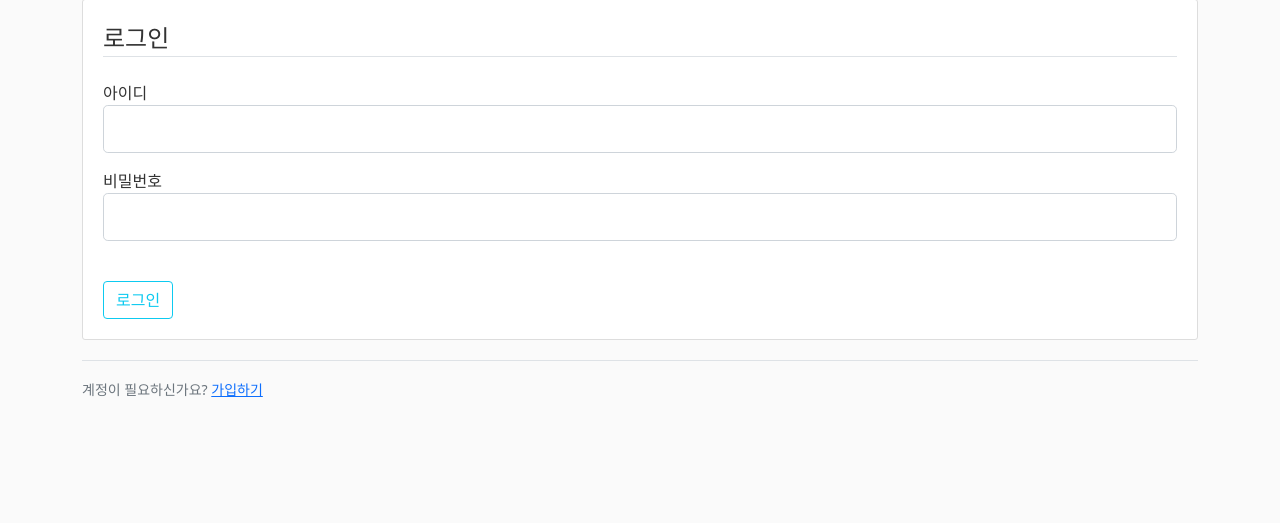
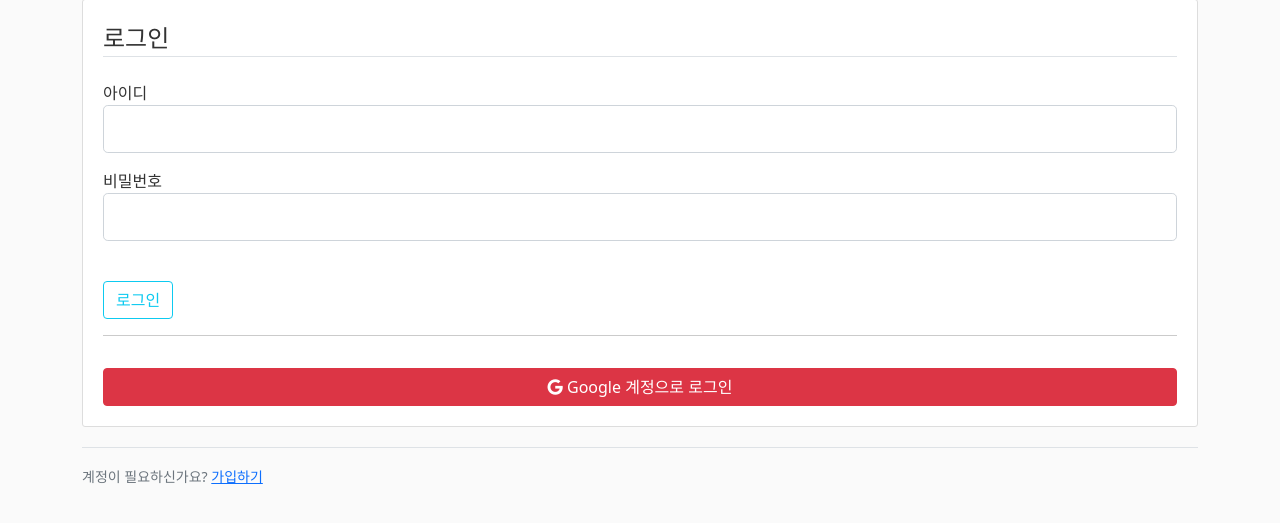
Before and after one commit to cadet-kim/Distributed-Computing, a Flask app: page /login in a window 1280 px wide. Shown: the part 161-684 px from the top of the page. Run offline with Flask 3, Linux system fonts and the light colour scheme; some libraries are stand-ins or nearby versions.

Commit message:
Add Google login button to login page

```diff
--- a/sample/app/templates/login.html
+++ b/sample/app/templates/login.html
@@ -18,6 +18,10 @@
                 {{ form.submit(class="btn btn-outline-info") }}
             </div>
         </form>
+        <hr>
+        <a href="{{ url_for('google_login') }}" class="btn btn-danger w-100 mt-3">
+            <i class="fa-brands fa-google"></i> Google 계정으로 로그인
+        </a>
     </div>
     <div class="border-top pt-3">
         <small class="text-muted">
```
